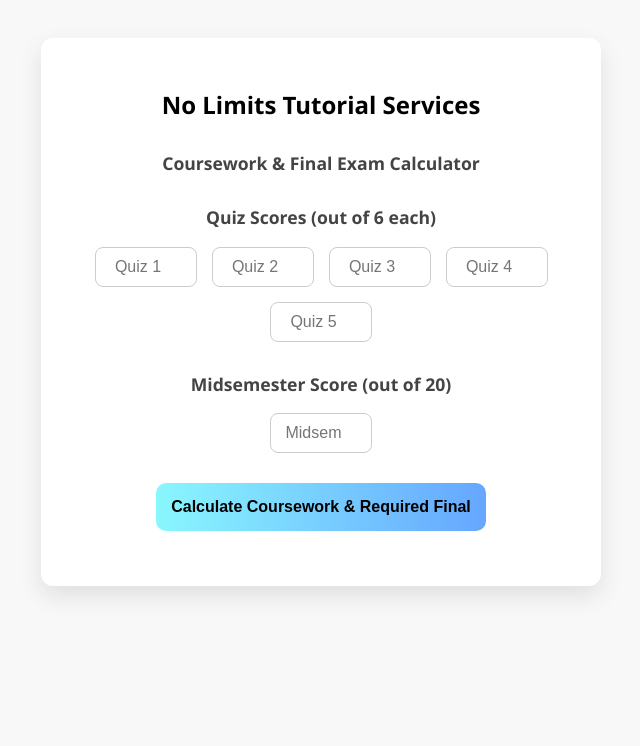
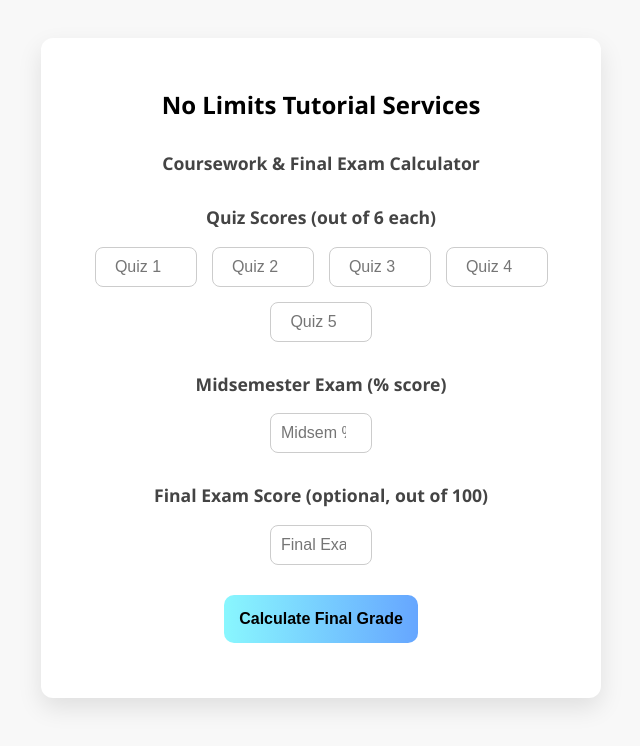
Before and after one commit to noelpo/ECON1000-COURSE-WORK, a plain HTML site: page index.html in a window 1280 px wide. Shown: the whole page, without its empty margins (319-959 px from the left). Drawn offline with Linux system fonts and the light colour scheme.

Commit message:
Update grading calculations and input fields

```diff
--- a/index.html
+++ b/index.html
@@ -90,63 +90,73 @@
       <input type="number" min="0" max="6" placeholder="Quiz 5">
     </div>
 
-    <h3>Midsemester Score (out of 20)</h3>
-    <div class="input-group" id="midInputs">
-      <input type="number" min="0" max="20" placeholder="Midsem">
+    <h3>Midsemester Exam (% score)</h3>
+    <div class="input-group">
+      <input type="number" min="0" max="100" id="midsemInput" placeholder="Midsem %">
     </div>
 
-    <button onclick="calculate()">Calculate Coursework & Required Final</button>
+    <h3>Final Exam Score (optional, out of 100)</h3>
+    <div class="input-group">
+      <input type="number" min="0" max="100" id="finalInput" placeholder="Final Exam %">
+    </div>
 
-    <div class="result" id="courseworkResult"></div>
-    <div class="result" id="requiredFinal"></div>
+    <button onclick="calculate()">Calculate Final Grade</button>
+
+    <div class="result" id="gradeOutput"></div>
+    <div class="result" id="finalRequired"></div>
     <div class="error" id="errorMsg"></div>
   </div>
 
   <script>
     function calculate() {
-      const quizInputs = Array.from(document.querySelectorAll('#quizInputs input')).map(i => parseFloat(i.value));
-      const midInput = parseFloat(document.querySelector('#midInputs input').value);
+      const quizzes = Array.from(document.querySelectorAll('#quizInputs input')).map(input => parseFloat(input.value));
+      const midsem = parseFloat(document.getElementById('midsemInput').value);
+      const finalExam = parseFloat(document.getElementById('finalInput').value);
       const errorMsg = document.getElementById('errorMsg');
-      const courseworkResult = document.getElementById('courseworkResult');
-      const requiredFinal = document.getElementById('requiredFinal');
+      const gradeOutput = document.getElementById('gradeOutput');
+      const finalRequired = document.getElementById('finalRequired');
 
       errorMsg.textContent = '';
-      courseworkResult.textContent = '';
-      requiredFinal.textContent = '';
+      gradeOutput.textContent = '';
+      finalRequired.textContent = '';
 
-      // Validate quiz inputs
-      for (let score of quizInputs) {
-        if (isNaN(score) || score < 0 || score > 6) {
-          errorMsg.textContent = '⚠️ Quiz scores must be numbers between 0 and 6.';
+      // Validate quiz scores
+      for (let q of quizzes) {
+        if (isNaN(q) || q < 0 || q > 6) {
+          errorMsg.textContent = '❌ Quiz scores must be between 0 and 6.';
           return;
         }
       }
 
-      // Validate midterm input
-      if (isNaN(midInput) || midInput < 0 || midInput > 20) {
-        errorMsg.textContent = '⚠️ Midsemester score must be between 0 and 20.';
+      if (isNaN(midsem) || midsem < 0 || midsem > 100) {
+        errorMsg.textContent = '❌ Midsemester score must be between 0 and 100.';
         return;
       }
 
-      // Get best 3 quizzes
-      const bestThree = quizInputs.sort((a, b) => b - a).slice(0, 3);
-      const quizScore = bestThree.reduce((sum, val) => sum + val, 0);
+      if (!isNaN(finalExam) && (finalExam < 0 || finalExam > 100)) {
+        errorMsg.textContent = '❌ Final exam must be between 0 and 100.';
+        return;
+      }
+
+      // Calculate best 3 quizzes
+      const bestThree = quizzes.sort((a, b) => b - a).slice(0, 3);
+      const quizScore = bestThree.reduce((a, b) => a + b, 0);
       const quizPercent = (quizScore / 18) * 10; // out of 10%
 
-      // Midsem out of 20, worth 40%
-      const midPercent = (midInput / 20) * 40;
+      // Midsem is now in % form
+      const midsemPercent = (midsem / 100) * 40;
 
-      const courseworkTotal = quizPercent + midPercent;
+      const courseworkTotal = quizPercent + midsemPercent;
 
-      courseworkResult.textContent = `🎯 Coursework Total: ${courseworkTotal.toFixed(2)}%`;
-
-      const totalCourseworkWeight = 50;
-      const neededFinal = ((50 - courseworkTotal) / 50) * 100;
-
-      if (courseworkTotal < 50) {
-        requiredFinal.textContent = `📘 You need ${neededFinal.toFixed(2)}% in the final to pass.`;
+      let totalGrade;
+      if (!isNaN(finalExam)) {
+        const finalPercent = (finalExam / 100) * 50;
+        totalGrade = courseworkTotal + finalPercent;
+        gradeOutput.textContent = `🎓 Final Grade: ${totalGrade.toFixed(2)}%`;
       } else {
-        requiredFinal.textContent = `✅ You're already passing with your coursework!`;
+        gradeOutput.textContent = `📘 Coursework Total (Quizzes + Midsem): ${courseworkTotal.toFixed(2)}%`;
+        const requiredFinal = Math.max(0, ((50 - courseworkTotal) / 50) * 100);
+        finalRequired.textContent = `📌 You need ${requiredFinal.toFixed(2)}% in the Final Exam to PASS (50%).`;
       }
     }
   </script>
```
